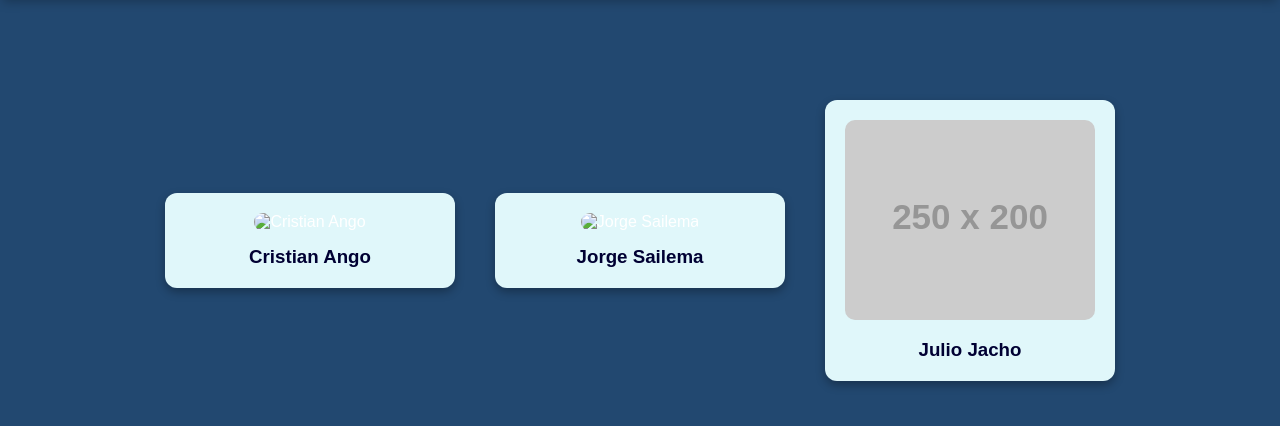
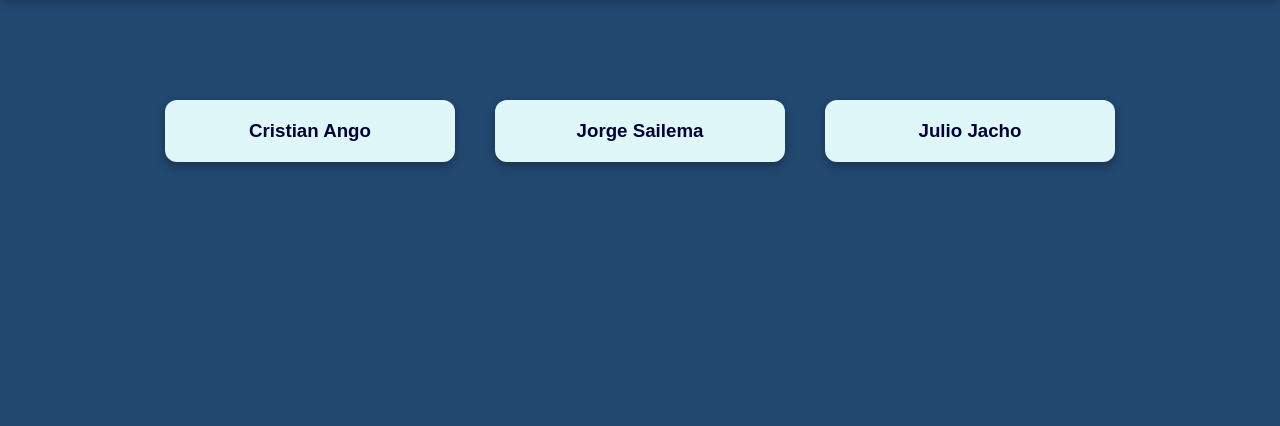
Before and after one commit to CristianDDGA/Calculadora, a plain HTML site: page integrantes.html in a window 1280 px wide. Shown: the part 132-558 px from the top of the page. Drawn offline with Linux system fonts and the light colour scheme; placeholder pictures from the web are drawn by us.

```diff
--- a/integrantes.html
+++ b/integrantes.html
@@ -129,15 +129,12 @@
   <!-- TARJETAS DE INTEGRANTES -->
   <section class="integrantes-grid">
     <div class="card">
-      <img src="cristian.png" alt="Cristian Ango">
       <h3>Cristian Ango</h3>
     </div>
     <div class="card">
-      <img src="jorge.png" alt="Jorge Sailema">
       <h3>Jorge Sailema</h3>
     </div>
     <div class="card">
-      <img src="https://via.placeholder.com/250x200?text=Julio+Jacho" alt="Julio Jacho">
       <h3>Julio Jacho</h3>
     </div>
   </section>
```
